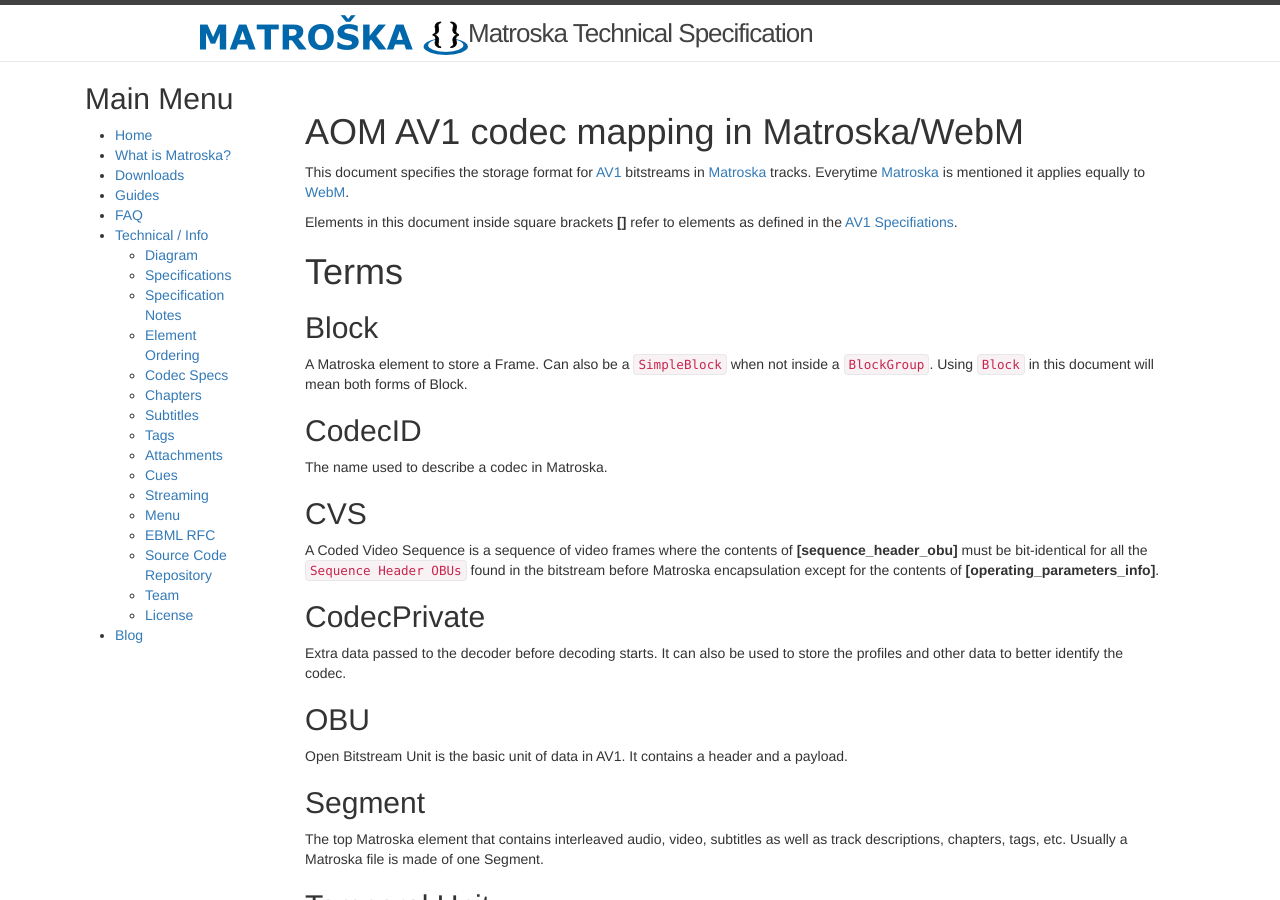
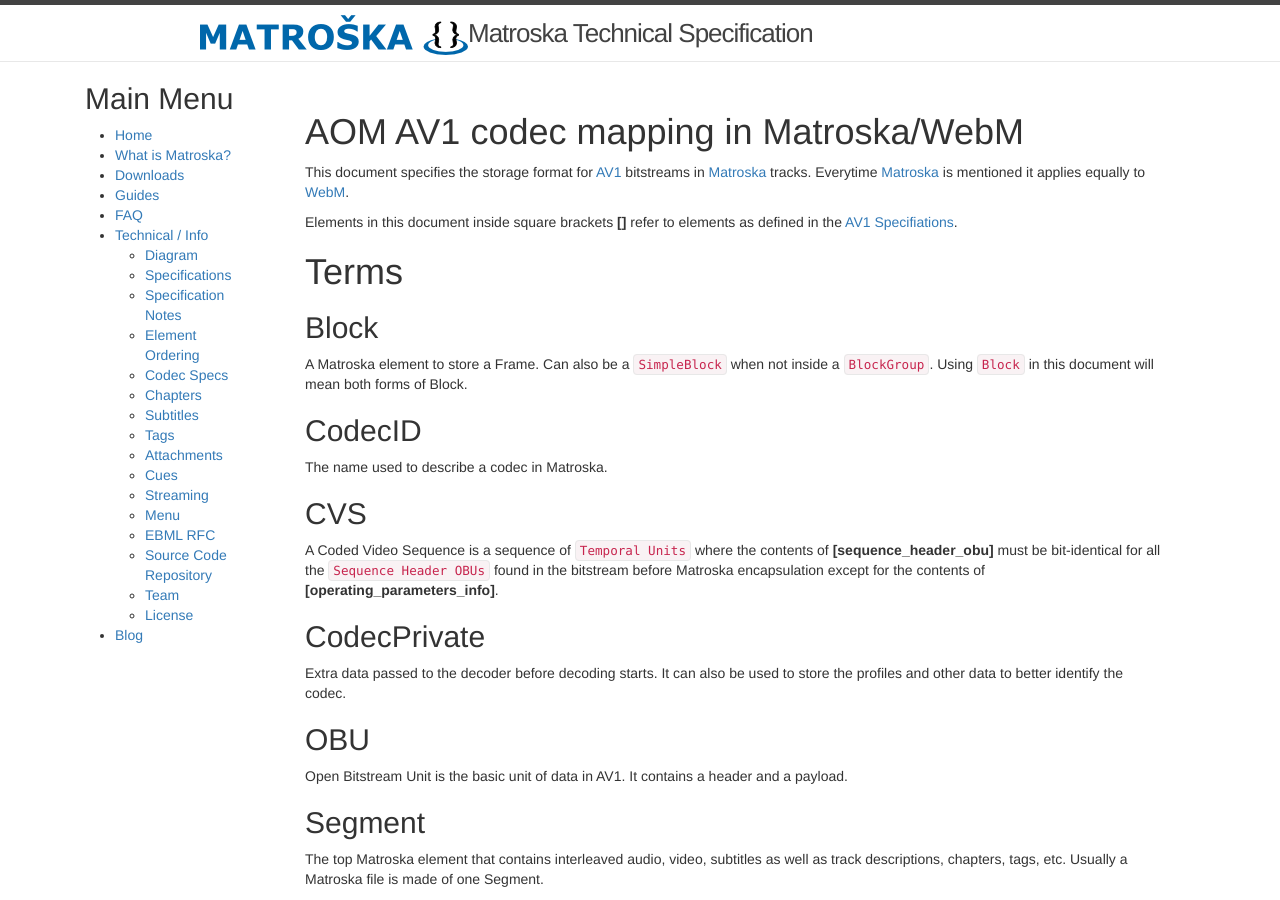
Before and after one commit to ietf-wg-cellar/matroska-specification, a Jekyll site: the page built from codec/av1.md, in a window 1280 px wide and 900 px high. Built offline with Jekyll 4.4.1, drawn with Linux system fonts in a browser that asks for light colours; our own code applies the rules of GitHub Pages for plain Markdown files.

Commit message:
av1: mention a CVS is made of temporal units

```diff
--- a/codec/av1.md
+++ b/codec/av1.md
@@ -14,7 +14,7 @@
 The name used to describe a codec in Matroska.
 
 ## CVS
-A Coded Video Sequence is a sequence of video frames where the contents of __[sequence_header_obu]__ must be bit-identical for all the `Sequence Header OBUs` found in the bitstream before Matroska encapsulation except for the contents of __[operating_parameters_info]__.
+A Coded Video Sequence is a sequence of `Temporal Units` where the contents of __[sequence_header_obu]__ must be bit-identical for all the `Sequence Header OBUs` found in the bitstream before Matroska encapsulation except for the contents of __[operating_parameters_info]__.
 
 ## CodecPrivate
 Extra data passed to the decoder before decoding starts. It can also be used to store the profiles and other data to better identify the codec.
```
